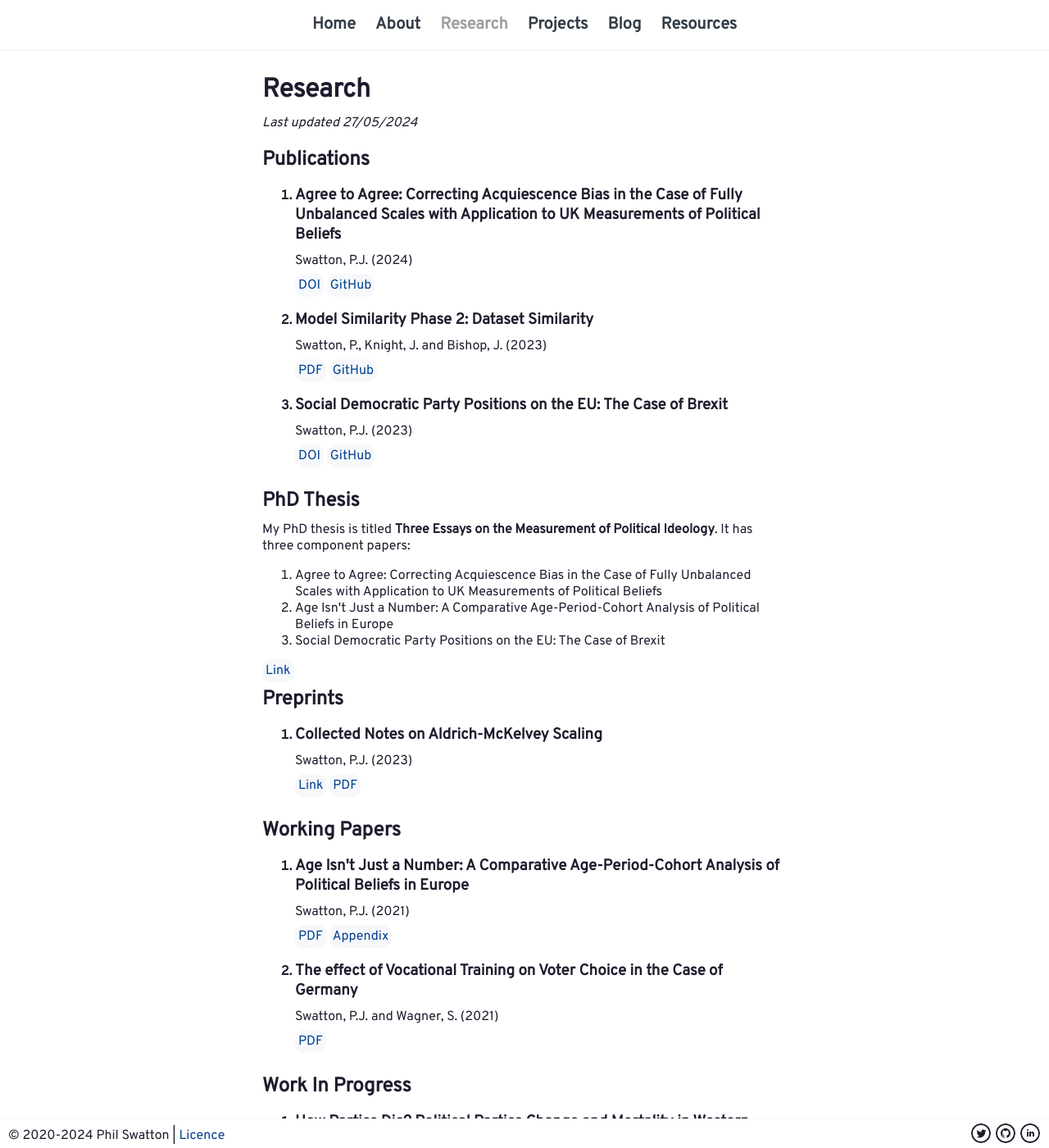
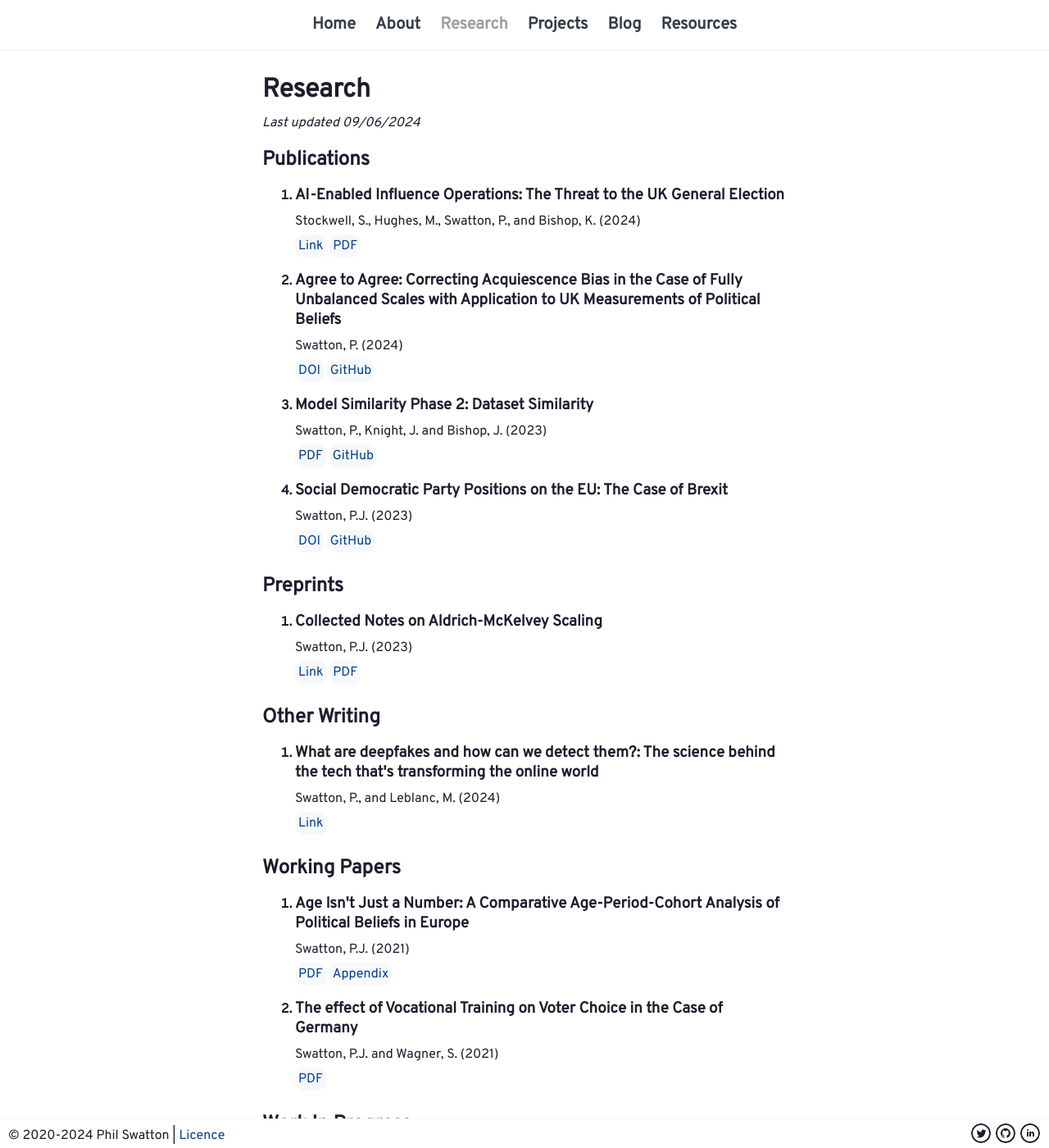
Before and after one commit to philswatton/philswatton.github.io, a Jekyll site: the page built from research.html, in a window 1280 px wide and 1400 px high. Shown: the whole window at 82% size. Built offline with Jekyll 4.4.1, drawn with Linux system fonts in a browser that asks for light colours; some of the changed text lies outside the part shown.

Commit message:
updated research

```diff
--- a/_data/research.yml
+++ b/_data/research.yml
@@ -10,16 +10,26 @@ published:
   pdf: https://www.turing.ac.uk/sites/default/files/2024-04/arc_model_similarity_2.pdf
   github: https://github.com/alan-turing-institute/arc-model-similarities-phase-2
 - title: "Agree to Agree: Correcting Acquiescence Bias in the Case of Fully Unbalanced Scales with Application to UK Measurements of Political Beliefs"
-  authors: Swatton, P.J.
+  authors: Swatton, P.
   year: 2024
   doi: https://doi.org/10.1007/s11135-024-01891-0
   github: https://github.com/philswatton/Correcting-Acquiescence-Unbalanced-Replication
+- title: "AI-Enabled Influence Operations: The Threat to the UK General Election"
+  authors: Stockwell, S., Hughes, M., Swatton, P., and Bishop, K.
+  year: 2024
+  link: https://cetas.turing.ac.uk/publications/ai-enabled-influence-operations-threat-uk-general-election
+  pdf: https://cetas.turing.ac.uk/sites/default/files/2024-05/cetas_briefing_paper_-_ai-enabled_influence_operations_-_the_threat_to_the_uk_general_election.pdf
 preprints:
   - title: Collected Notes on Aldrich-McKelvey Scaling
     authors: Swatton, P.J.
     link: https://arxiv.org/abs/2301.08819
     pdf: https://arxiv.org/pdf/2301.08819.pdf
     year: 2023
+writing:
+  - title: "What are deepfakes and how can we detect them?: The science behind the tech that's transforming the online world"
+    authors: Swatton, P., and Leblanc, M.
+    link: https://www.turing.ac.uk/blog/what-are-deepfakes-and-how-can-we-detect-them
+    year: 2024
 working:
   - title: Age Isn't Just a Number&#58; A Comparative Age-Period-Cohort Analysis of Political Beliefs in Europe
     authors: Swatton, P.J.
--- a/research.html
+++ b/research.html
@@ -4,7 +4,7 @@ title: research
 ---
 
 <h1>Research</h1>
-<p class="subtitle"><em>Last updated 27/05/2024</em></p>
+<p class="subtitle"><em>Last updated 09/06/2024</em></p>
 
 
 <div>
@@ -18,6 +18,7 @@ title: research
                 <p>{{ paper.authors }} ({{ paper.year }})</p>
                 <div>
                     {% if paper.doi != nil %}<a href="{{ paper.doi }}" class="item-link">DOI</a>{% endif %}
+                    {% if paper.link != nil %}<a href="{{ paper.link }}" class="item-link">Link</a>{% endif %}
                     {% if paper.pdf != nil %}<a href="{{ paper.pdf }}" class="item-link">PDF</a>{% endif %}
                     {% if paper.github != nil %}<a href="{{ paper.github }}" class="item-link">GitHub</a>{% endif %}
                 </div>
@@ -25,20 +26,6 @@ title: research
         </li>
         {% endfor %}
     </ol>
-</div>
-
-
-<div>
-    <h2>PhD Thesis</h2>
-
-    <p>My PhD thesis is titled <strong>Three Essays on the Measurement of Political Ideology</strong>. It has three component papers:</p>
-    <ol>
-        <li>Agree to Agree&#58; Correcting Acquiescence Bias in the Case of Fully Unbalanced Scales with Application to UK Measurements of Political Beliefs</li>
-        <li>Age Isn't Just a Number&#58; A Comparative Age-Period-Cohort Analysis of Political Beliefs in Europe</li>
-        <li>Social Democratic Party Positions on the EU&#58; The Case of Brexit</li>
-    </ol>
-
-    <a href="https://repository.essex.ac.uk/35479/" class="item-link">Link</a>
 </div>
 
 <div>
@@ -54,6 +41,25 @@ title: research
                     {% if paper.link != nil %}<a href="{{ paper.link }}" class="item-link">Link</a>{% endif %}
                     {% if paper.pdf != nil %}<a href="{{ paper.pdf }}" class="item-link">PDF</a>{% endif %}
                     {% if paper.app != nil %}<a href="{{ paper.app }}" class="item-link">Appendix</a>{% endif %}
+                </div>
+            </div>
+        </li>
+        {% endfor %}
+    </ol>
+</div>
+
+<div>
+    <h2>Other Writing</h2>
+
+    <ol class="research-list">
+        {% for paper in site.data.research.writing %}
+        <li>
+            <div class="project-div">
+                <h3>{{ paper.title }}</h3>
+                <p>{{ paper.authors }} ({{ paper.year }})</p>
+                <div>
+                    {% if paper.link != nil %}<a href="{{ paper.link }}" class="item-link">Link</a>{% endif %}
+                    {% if paper.pdf != nil %}<a href="{{ paper.pdf }}" class="item-link">PDF</a>{% endif %}
                 </div>
             </div>
         </li>
@@ -94,3 +100,17 @@ title: research
         {% endfor %}
     </ol>
 </div>
+
+
+<div>
+    <h1>PhD Thesis</h1>
+
+    <p>My PhD thesis is titled <strong>Three Essays on the Measurement of Political Ideology</strong>. It has three component papers:</p>
+    <ol>
+        <li>Agree to Agree&#58; Correcting Acquiescence Bias in the Case of Fully Unbalanced Scales with Application to UK Measurements of Political Beliefs</li>
+        <li>Age Isn't Just a Number&#58; A Comparative Age-Period-Cohort Analysis of Political Beliefs in Europe</li>
+        <li>Social Democratic Party Positions on the EU&#58; The Case of Brexit</li>
+    </ol>
+
+    <a href="https://repository.essex.ac.uk/35479/" class="item-link">Link</a>
+</div>
```
